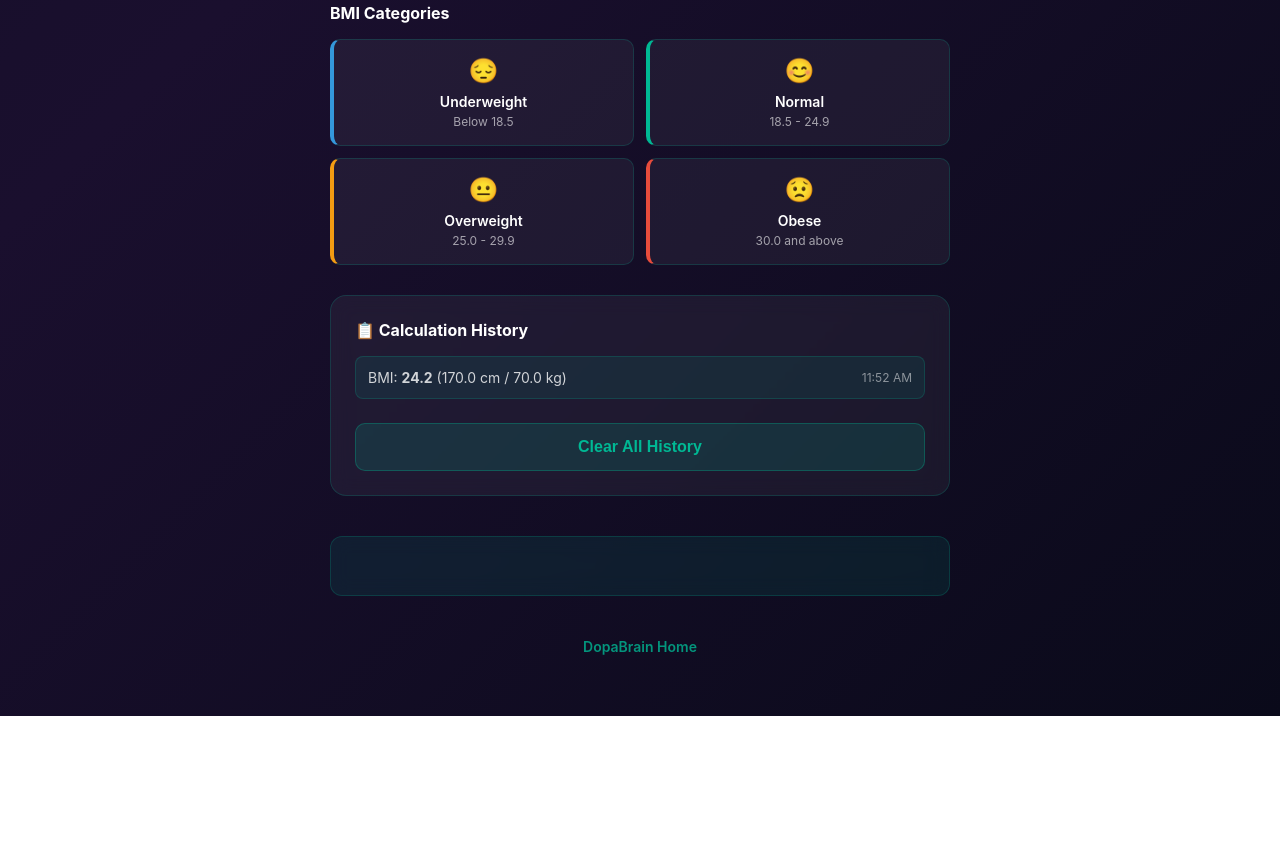
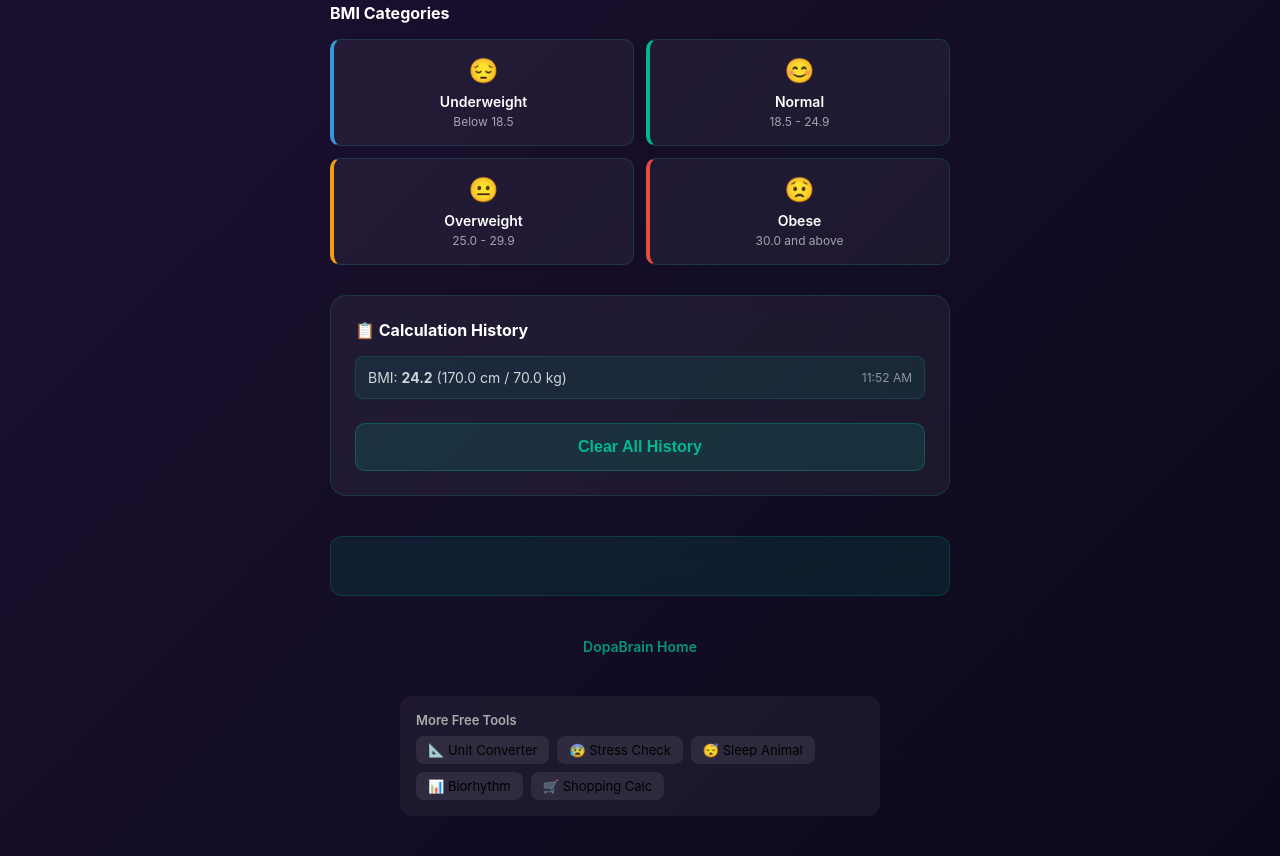
Before and after one commit to swp1234/bmi-calculator, a plain HTML site: page index.html in a window 1280 px wide. Shown: the part 1532-2388 px from the top of the page. Before the commit the page ends 2248 px from the top, so only its background shows below. Drawn offline with Linux system fonts and the light colour scheme; a script that the page names is missing.

Commit message:
feat: add SEO internal links section

```diff
--- a/index.html
+++ b/index.html
@@ -329,6 +329,18 @@
             });
         }
     </script>
+
+    <section class="related-games" style="margin:20px auto;padding:16px;max-width:480px;background:rgba(255,255,255,0.05);border-radius:12px;">
+      <p style="font-size:13px;color:#aaa;margin:0 0 8px 0;font-weight:600;">More Free Tools</p>
+      <div style="display:flex;gap:8px;flex-wrap:wrap;">
+        <a href="/unit-converter/" style="padding:6px 12px;background:rgba(255,255,255,0.08);border-radius:8px;text-decoration:none;color:inherit;font-size:13px;">📐 Unit Converter</a>
+        <a href="/stress-check/" style="padding:6px 12px;background:rgba(255,255,255,0.08);border-radius:8px;text-decoration:none;color:inherit;font-size:13px;">😰 Stress Check</a>
+        <a href="/sleep-animal/" style="padding:6px 12px;background:rgba(255,255,255,0.08);border-radius:8px;text-decoration:none;color:inherit;font-size:13px;">😴 Sleep Animal</a>
+        <a href="/biorhythm/" style="padding:6px 12px;background:rgba(255,255,255,0.08);border-radius:8px;text-decoration:none;color:inherit;font-size:13px;">📊 Biorhythm</a>
+        <a href="/shopping-calc/" style="padding:6px 12px;background:rgba(255,255,255,0.08);border-radius:8px;text-decoration:none;color:inherit;font-size:13px;">🛒 Shopping Calc</a>
+      </div>
+    </section>
+
     <script src="/portal/js/cross-promo.js" defer></script>
 </body>
 </html>
```
